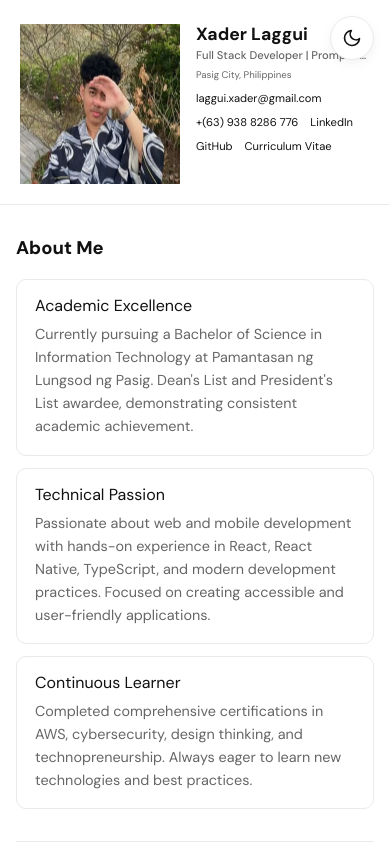
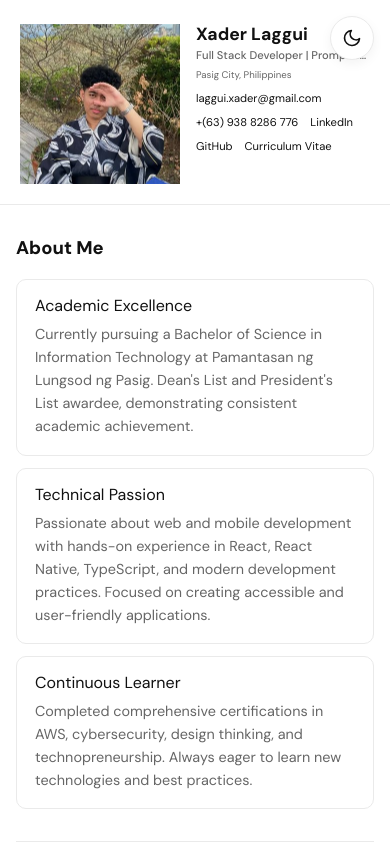
Before and after one commit to xaderlaggui/portfolio, a React (Vite) app: page / in a window 390 px wide. Shown: the top 844 px of the page. Built offline with nearby package versions, Linux system fonts and the light colour scheme.

Commit message:
compatibility issue: fix

```diff
--- a/index.html
+++ b/index.html
@@ -2,7 +2,7 @@
 <html lang="en">
   <head>
     <meta charset="UTF-8" />
-    <link rel="icon" type="image/svg+xml" href="/vite.svg" />
+    <link rel="icon" type="image/png" href="/og.png" />
     <meta name="viewport" content="width=device-width, initial-scale=1.0" />
     <title>Xader Laggui - Portfolio</title>
     <link rel="preconnect" href="https://fonts.googleapis.com">
--- a/src/App.jsx
+++ b/src/App.jsx
@@ -35,7 +35,6 @@
   }, [isDark]);
 
   useEffect(() => {
-    // Preload all frames into browser cache on mount
     for (let i = 0; i <= 138; i++) {
       const img = new Image();
       const padded = String(i).padStart(3, '0');
--- a/src/components/layout/Sidebar.module.css
+++ b/src/components/layout/Sidebar.module.css
@@ -20,6 +20,7 @@
   width: 200px;
   height: 200px;
   object-fit: cover;
+  flex-shrink: 0;
 }
 
 .info {
--- a/src/components/layout/SidebarMobile.module.css
+++ b/src/components/layout/SidebarMobile.module.css
@@ -22,6 +22,7 @@
     width: 160px;
     height: 160px;
     object-fit: cover;
+    flex-shrink: 0;
   }
 
   /* Right-side text block */
@@ -76,6 +77,7 @@
   .avatar {
     width: 160px;
     height: 160px;
+    flex-shrink: 0;
   }
 
   .name {
--- a/src/components/layout/ThemeToggle.jsx
+++ b/src/components/layout/ThemeToggle.jsx
@@ -3,6 +3,7 @@
 
 const TOTAL_FRAMES = 138;
 const FRAME_DURATION = 16; // ~60fps
+
 
 export default function ThemeToggle({ isDark, toggleDark, avatarRef }) {
   const frameRef = useRef(0);
```
Also changed, not shown: public/img_src/der.jpg (deleted), public/profile-frames/frame-000.jpg.
